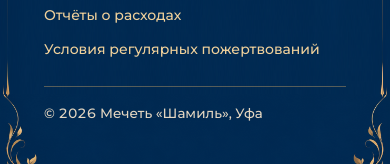
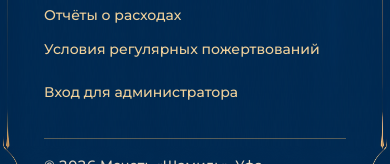
Before and after one commit to is6ream/shamil_1, a Next.js app in the folder apps/web/: page /donor in a window 390 px wide. Shown: the part 1135-1299 px from the top of the page. Built offline with nearby package versions, Linux system fonts and the light colour scheme; no server answers.

Commit message:
feat(web): add administrator login link to public footer

```diff
--- a/apps/web/components/layout/SiteFooter.module.css
+++ b/apps/web/components/layout/SiteFooter.module.css
@@ -161,4 +161,10 @@
     font-size: 14px;
     overflow-wrap: anywhere;
   }
+
+  .links .adminLink {
+    display: inline-flex;
+    align-items: center;
+    min-height: 44px;
+  }
 }
--- a/apps/web/components/layout/SiteFooter.tsx
+++ b/apps/web/components/layout/SiteFooter.tsx
@@ -58,6 +58,11 @@ export function SiteFooter({ contacts = ORGANIZATION }: { readonly contacts?: Co
                   <Link href={link.href}>{link.title}</Link>
                 </li>
               ))}
+              <li>
+                <Link className={styles.adminLink} href="/admin/login">
+                  Вход для администратора
+                </Link>
+              </li>
             </ul>
           </div>
         </div>
```
